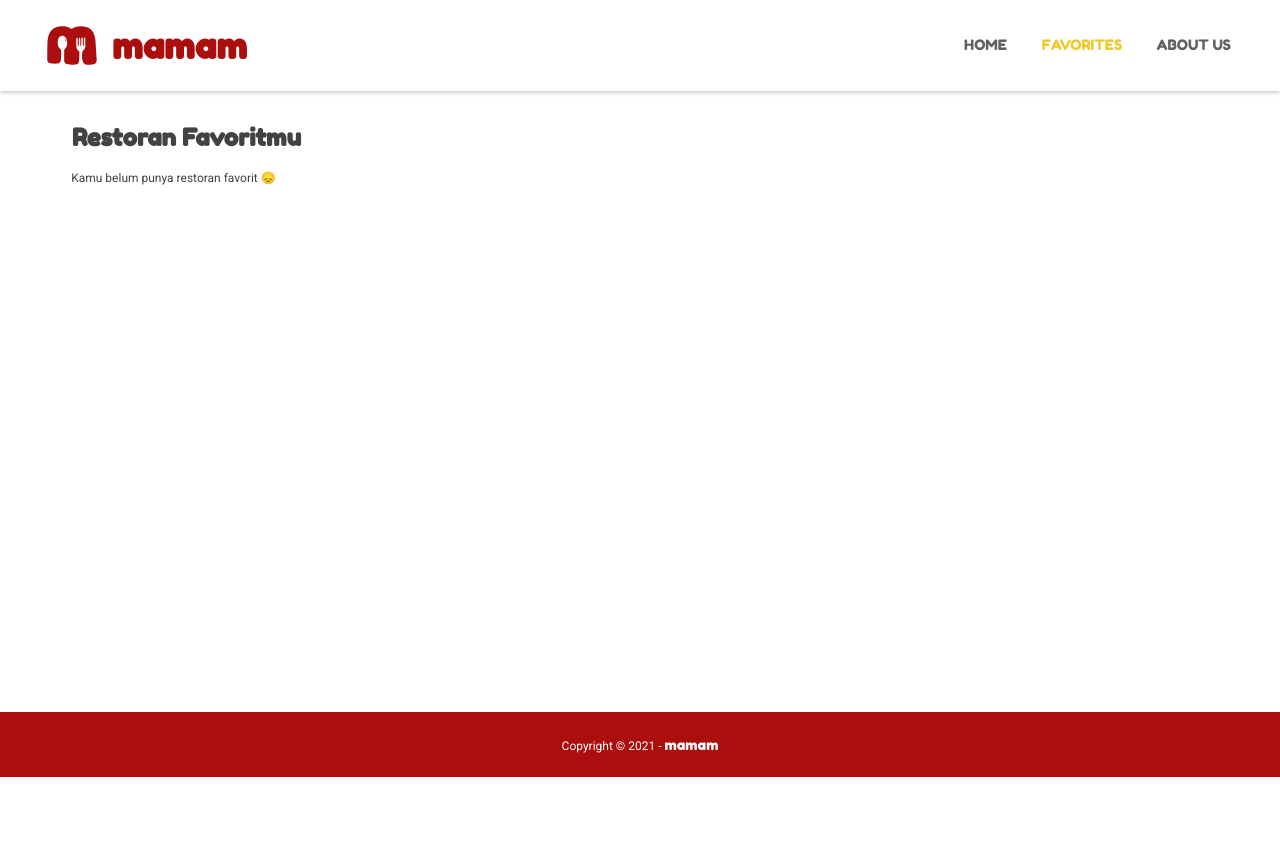
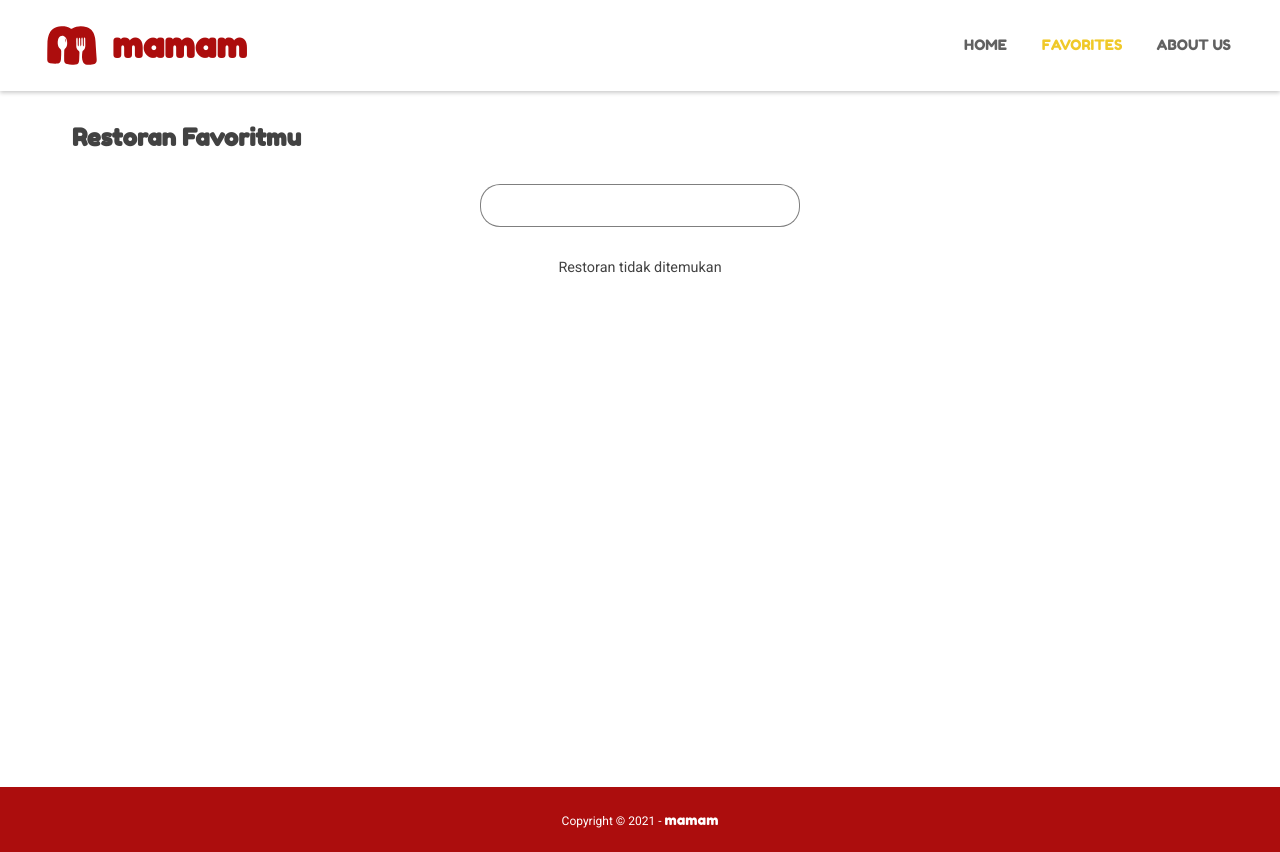
Before and after one commit to dwikyrama/mamam-application, a website built with webpack: page src/templates/index.html in a window 1280 px wide. Both pictures are taken after a click on the link "FAVORITES". Before the commit the page ends 800 px from the top, so only its background shows below. Built offline with nearby package versions, Linux system fonts and the light colour scheme; no server answers; files whose address does not match are found by name; what serviceworker-webpack-plugin would draw is missing.

Commit message:
Integrated the test to the added search box in favorite page

```diff
--- a/src/scripts/views/pages/favorite.js
+++ b/src/scripts/views/pages/favorite.js
@@ -1,25 +1,23 @@
+/* eslint-disable no-new */
 import FavoriteRestaurantIdb from '../../data/favoriterestaurant-idb'
-import { createRestaurantItemTemplate } from '../templates/template-creator'
+import FavoriteRestaurantSearchView from './liked-restaurants/favorite-restaurant-search-view'
+import FavoriteRestaurantShowPresenter from './liked-restaurants/favorite-restaurant-show-presenter'
+import FavoriteRestaurantSearchPresenter from './liked-restaurants/favorite-restaurant-search-presenter'
+
+const view = new FavoriteRestaurantSearchView()
 
 const Like = {
   async render () {
-    return `
-        <h2 class="restaurant__fav__title">Restoran Favoritmu</h2>
-        <div id="restaurant" class="wrapper"></div>
-    `
+    return view.getTemplate()
   },
 
   async afterRender () {
-    const restaurants = await FavoriteRestaurantIdb.getAllRestaurants()
-    const restaurantContainer = document.querySelector('#restaurant')
-    restaurants.forEach((restaurant) => {
-      restaurantContainer.innerHTML += createRestaurantItemTemplate(restaurant)
+    new FavoriteRestaurantShowPresenter({
+      view, favoriteRestaurants: FavoriteRestaurantIdb
     })
-    if (restaurants.length === 0) {
-      restaurantContainer.innerHTML += `
-            <p>Kamu belum punya restoran favorit 😞 </p>
-        `
-    }
+    new FavoriteRestaurantSearchPresenter({
+      view, favoriteRestaurants: FavoriteRestaurantIdb
+    })
   }
 }
 
--- a/src/scripts/views/pages/liked-restaurants/favorite-restaurant-search-view.js
+++ b/src/scripts/views/pages/liked-restaurants/favorite-restaurant-search-view.js
@@ -3,13 +3,13 @@ import { createRestaurantItemTemplate } from '../../templates/template-creator'
 class FavoriteRestaurantSearchView {
   getTemplate () {
     return `
-    <div class="content">
-      <input id="query" type="text">
-      <h2 class="content__heading">Your Liked Restaurant</h2>
+      <h2 class="restaurant__fav__title">Restoran Favoritmu</h2>
+      <div class="searchbox">
+        <input id="query" type="text">
+      </div>
       <div id="restaurants" class="restaurants">
 
       </div>
-    </div>
     `
   }
 
@@ -24,7 +24,7 @@ class FavoriteRestaurantSearchView {
     if (restaurants.length) {
       html = restaurants.reduce((carry, restaurant) => carry.concat(createRestaurantItemTemplate(restaurant)), '');
     } else {
-      html = this._getEmptyRestaurantTemplate
+      html = this._getEmptyRestaurantTemplate()
     }
 
     document.getElementById('restaurants').innerHTML = html;
@@ -33,7 +33,7 @@ class FavoriteRestaurantSearchView {
   }
 
   _getEmptyRestaurantTemplate() {
-    return '<div class="restaurant-item__not__found">Tidak ada film untuk ditampilkan</div>'
+    return '<div class="restaurant-item__not__found">Restoran tidak ditemukan</div>'
   }
 }
 
--- a/src/scripts/views/pages/recommendation.js
+++ b/src/scripts/views/pages/recommendation.js
@@ -16,7 +16,7 @@ const Recommendation = {
         </div>
       </div>
 
-      <div id="restaurant" class="wrapper"></div>
+      <div id="restaurant" class="restaurants"></div>
     `
   },
 
--- a/src/styles/main.css
+++ b/src/styles/main.css
@@ -23,15 +23,6 @@ body {
 
 img {
     width: 100%;
-}
-
-.wrapper {
-    display: grid;
-    gap: 0 10px;
-    max-width: 1200px;
-    margin: auto;
-    padding: 32px;
-    min-height: 70vh;
 }
 
 /*
@@ -80,6 +71,7 @@ img {
 .app-bar .app-bar__brand h1 {
     font-size: 3em;
     user-select: none;
+    line-height: 44px;
 }
 
 .app-bar .app-bar__brand h1 a {
@@ -172,6 +164,16 @@ main {
 .posts {
     margin: 32px auto auto;
     text-align: left;
+}
+
+/* wrapper */
+.restaurants {
+    display: grid;
+    gap: 0 10px;
+    max-width: 1200px;
+    margin: auto;
+    padding: 32px;
+    min-height: 70vh;
 }
 
 /*
@@ -390,7 +392,7 @@ main {
 }
 
 .restaurant__review__desc {
-    margin: 10px 0px 0px 56px;
+    margin: 10px 0 0 56px;
 }
 
 .restaurant__subtitle {
@@ -404,10 +406,47 @@ main {
 .restaurant__fav__title {
     font-family: 'Fredoka One', cursive;
     font-size: 2em;
-    padding: 32px;
-    padding-bottom: 0;
+    padding: 32px 32px 0 32px;
     max-width: 1200px;
     margin: auto;
+}
+
+.restaurant-item__not__found {
+    font-size: 1.2em;
+    margin: 0 auto;
+}
+
+/*
+ * Search Box
+ */
+
+.searchbox {
+    margin: auto;
+    width: 100%;
+    padding: 32px 32px 0 32px;
+}
+
+input {
+    display: block;
+    font-family: 'Fredoka One', cursive;
+    font-size: 1.2em;
+    margin: auto;
+    padding: 12px 16px;
+    width: 100%;
+    max-width: 320px;
+    border-radius: 20px;
+    border: 1px solid rgba(0, 0, 0, 0.5);
+}
+
+input:hover {
+    padding: 11px 16px;
+    border: 2px solid rgba(0, 0, 0, 1);
+}
+
+input:focus {
+    outline: none;
+    padding: 11px 16px;
+    border: 2px solid #AC0D0D;
 }
 
 /*
--- a/src/styles/responsive.css
+++ b/src/styles/responsive.css
@@ -7,9 +7,14 @@
 
 /* Medium Screen */
 @media screen and (min-width: 640px) {
-    .wrapper {
+    .restaurants {
         grid-template-columns: 1fr 1fr;
-        padding: 1.6em 2.6em;
+        padding: 32px 2.6em;
+    }
+
+    .restaurant-item__not__found {
+        grid-column-start: 1;
+        grid-column-end: 3;
     }
 
     .app-bar {
@@ -83,9 +88,15 @@
   }
 
   @media screen and (min-width: 850px) {
-    .wrapper {
+    .restaurants {
         grid-template-columns: repeat(3, 1fr);
     }
+
+    .restaurant-item__not__found {
+        grid-column-start: 1;
+        grid-column-end: 4;
+    }
+
     .app-bar {
         grid-template-columns: 2fr 1fr;
         padding: 8px 32px;
@@ -93,9 +104,15 @@
   }
 
   @media screen and (min-width: 1200px) {
-    .wrapper {
+    .restaurants {
         grid-template-columns: repeat(4, 1fr);
     }
+
+    .restaurant-item__not__found {
+        grid-column-start: 1;
+        grid-column-end: 5;
+    }
+
     .app-bar {
         grid-template-columns: 3fr 1fr;
         padding: 8px 32px;
```
